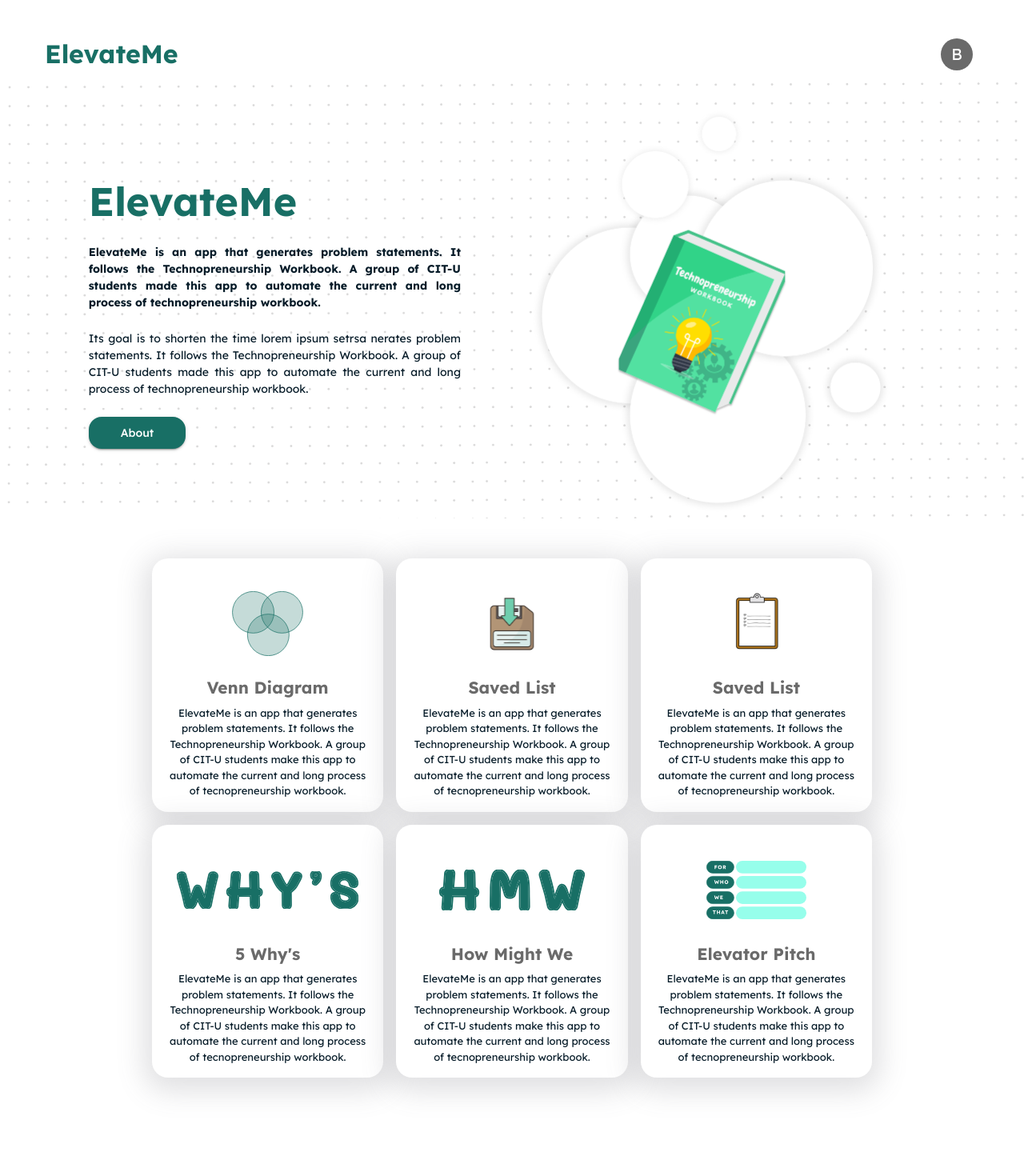
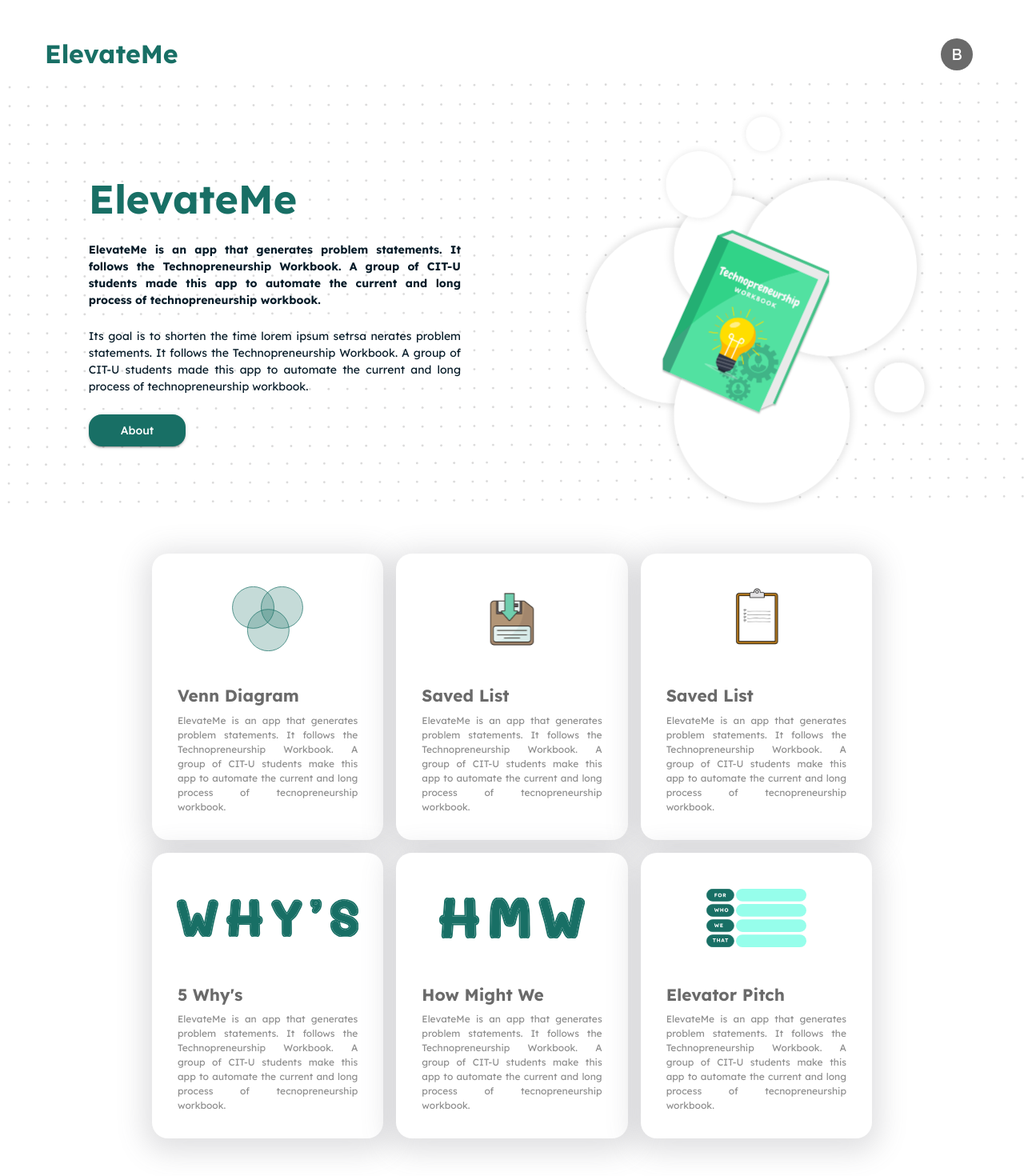
Before and after one commit to frnzgngbs/ElevateMe-FrontEnd, a React (Create React App) app: page /home in a window 1280 px wide. Shown: the top 1470 px of the page at 80% size. Before the commit the page ends 1411 px from the top, so only its background shows below. Built offline with nearby package versions, Linux system fonts and the light colour scheme; sample sign-in values are in the browser's storage.

Commit message:
edited the right div in homepage to start as flex end, edited also the cards for better readability

```diff
--- a/src/components/HomePageCards.jsx
+++ b/src/components/HomePageCards.jsx
@@ -40,14 +40,16 @@ function HomePageCards({ card, icon, title, description, handleCardClick }) {
 										}}
 									/>
 								</Box>
-								<Typography variant="h5" textAlign={"center"} sx={{ mt: 2 }}>
+								<Typography padding={2} variant="h5" textAlign={"left"} sx={{ mt: 2, mb: -3}}>
 									{title}
 								</Typography>
 								<Typography
 									variant="body1"
-									textAlign={"center"}
-									fontSize={"13px"}
-									sx={{ mt: 1 }}>
+									fontSize={"12px"}
+									color="#8E8E8E"
+									padding={2}
+									textAlign={"justify"}
+									>
 									{description}
 								</Typography>
 							</CardContent>
--- a/src/pages/HomePage.jsx
+++ b/src/pages/HomePage.jsx
@@ -119,7 +119,7 @@ const HomePage = () => {
 				</Grid>
 				{/* Right div remains unchanged */}
 				<Grid item xs={10} md={5}>
-					<Box>
+					<Box sx={{ display: "flex", justifyContent: "flex-end" }}>
 						<img
 							src={Bookpng}
 							alt="Techno Book"
```
